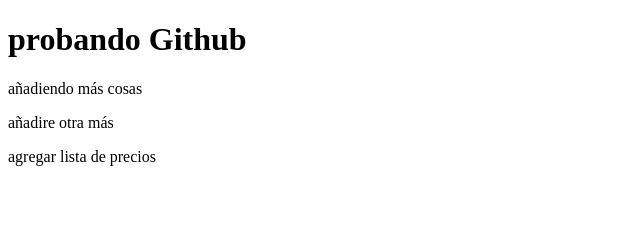
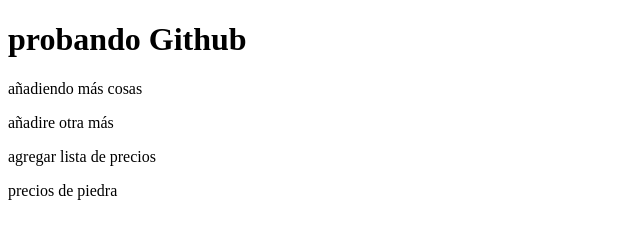
Before and after one commit to Maelicontreras/hackter, a plain HTML site: page dia5/index.html in a window 1280 px wide. Shown: the whole page, without its empty margins (0-640 px from the left). Drawn offline with Linux system fonts and the light colour scheme.

Commit message:
añadir cosas

```diff
--- a/dia5/index.html
+++ b/dia5/index.html
@@ -9,6 +9,7 @@
     <p>añadiendo más cosas</p>
     <p>añadire otra más</p>
     <p>agregar lista de precios</p>
+    <p>precios de piedra</p>
   </body>
 
 </html>
```
